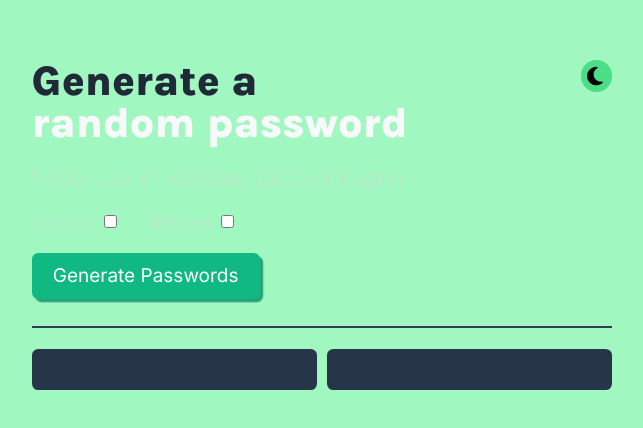
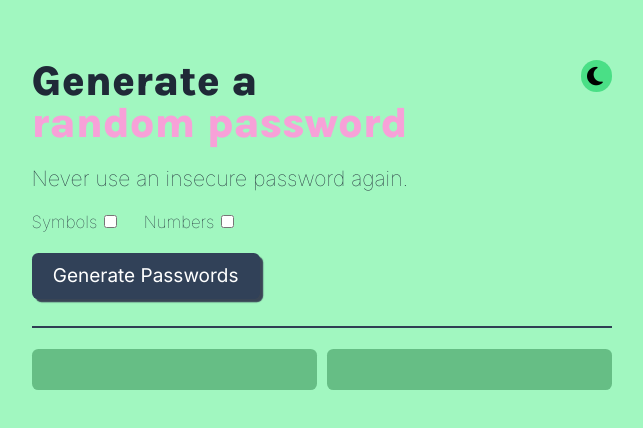
Before and after one commit to ashsass/random-password-generator, a plain HTML site: page index.html in a window 1280 px wide. Shown: the part 132-560 px from the top of the page, without its empty margins (318-961 px from the left). Drawn offline with Linux system fonts and the light colour scheme.

Commit message:
One option

```diff
--- a/index.html
+++ b/index.html
@@ -23,7 +23,7 @@
                 <h1 class="light">Generate a
                     <br>
                 <span class="light">random password</span></h1>
-                <p>Never use an insecure password again.</p>
+                <p class="light">Never use an insecure password again.</p>
 
                 <form>
                     <label class="symbols light" for="symbols">Symbols</label>
@@ -36,8 +36,8 @@
                         >
                 </form>
 
-                <div class="password-button-container light">
-                    <button class="generate-password-button">Generate Passwords</button>
+                <div class="password-button-container">
+                    <button class="generate-password-button light">Generate Passwords</button>
                 </div>
 
             </div>
@@ -49,7 +49,7 @@
                     <i  class=" fa-solid fa-copy password-one-copied light"></i>
                 </div>
 
-                <div class="password-container">
+                <div class="password-container  light">
                     <span class="password-two light"></span>
                     <i  class=" fa-solid fa-copy password-two-copied light"></i>
                 </div>
--- a/style.css
+++ b/style.css
@@ -160,10 +160,21 @@ body.light,
     background: #A1F7C0;
 }
 
-h1.light{
+h1.light,
+p.light,
+label.light{
     color: #1F2937;
 }
 
-span.light {
-    color: #f8f9fa;
+h1 > span.light {
+    color: #F7A1D8;
 }
+
+button.light {
+    background: #314158;
+    box-shadow: .3rem .3rem .1rem #394555;
+}
+
+.password-container.light {
+    background: #66BE85;
+}
```
